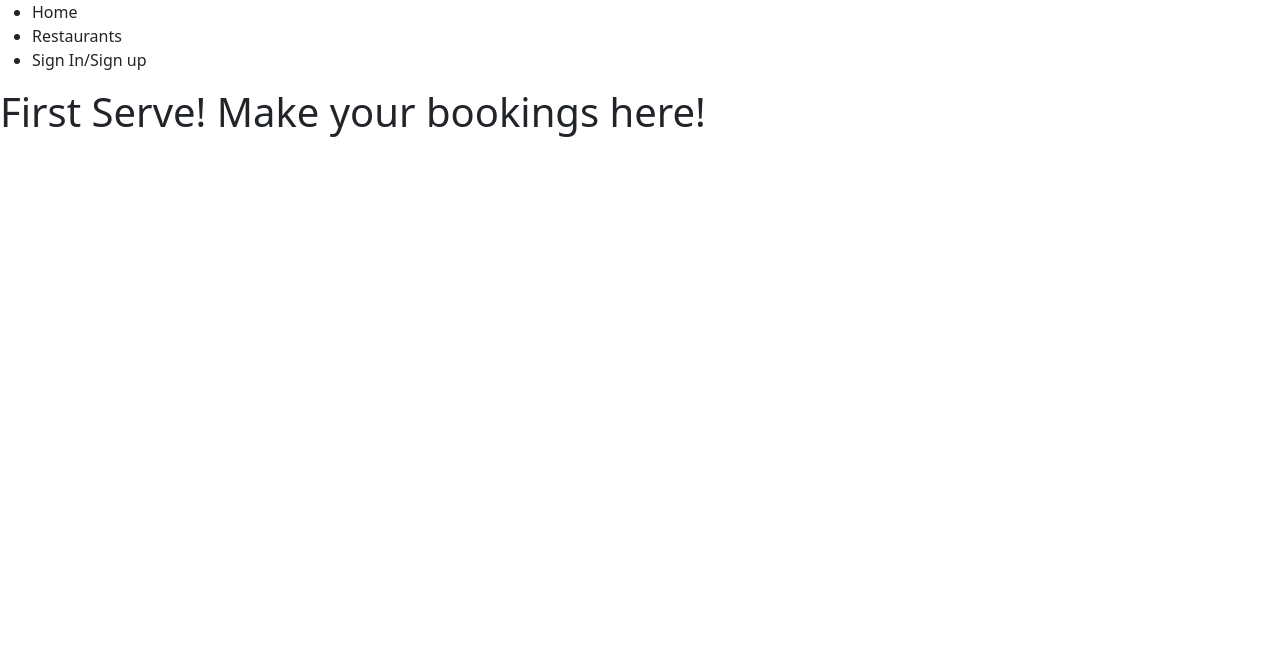
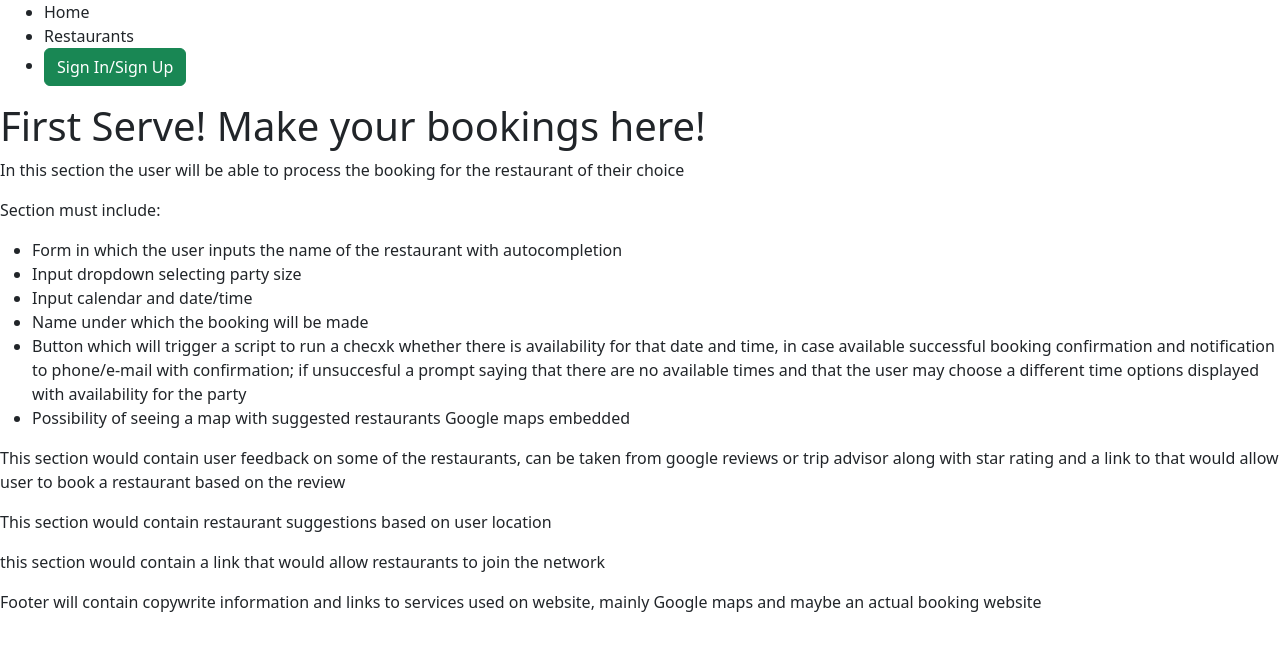
Before and after one commit to JMarabayev/first-serve, a plain HTML site: page index.html in a window 1280 px wide. Drawn offline with nearby package versions, Linux system fonts and the light colour scheme.

Commit message:
intial structuring checklist for each section along with functionality description

```diff
--- a/index.html
+++ b/index.html
@@ -8,26 +8,44 @@
     <title>Fist-Serve! First Book, First Serve!</title>
 </head>
 <body>
+<div class="container-fluid">
     <nav>
         <ul>
             <li>Home</li>
             <li>Restaurants</li>
-            <li>Sign In/Sign up</li>
+            <li><button class="btn btn-success">Sign In/Sign Up</button></li>
         </ul>
     </nav>
+</div>
     <h1> First Serve! Make your bookings here!</h1>
     <section id="booking">
-
+        <p>In this section the user will be able to process the booking for the restaurant of their choice</p>
+        <p>Section must include:</p>
+        <ul>
+            <li>Form in which the user inputs the name of the restaurant with autocompletion</li>
+            <li>Input dropdown selecting party size</li>
+            <li>Input calendar and date/time</li>
+            <li>Name under which the booking will be made</li>
+            <li>Button which will trigger a script to run a checxk whether there is availability for that date and time,
+                in case available successful booking confirmation and notification to phone/e-mail with confirmation;
+                if unsuccesful a prompt saying that there are no available times and that the user may choose a different
+                time options displayed with availability for the party</li>
+            <li>Possibility of seeing a map with suggested restaurants Google maps embedded</li>
+        </ul>
     </section>
     <section id="customer feedback">
-
+        <p>This section would contain user feedback on some of the restaurants, can be taken from google reviews or trip advisor along with star rating and a link to that would allow user to book a restaurant based on the review</p>
     </section>
     <section id="restaurants">
+        <p>This section would contain restaurant suggestions based on user location</p>
+    </section>
+    <section id="Join">
+        <p> this section would contain a link that would allow restaurants to join the network</p>
+    </section>
+    <footer>
+        <p>Footer will contain copywrite information and links to services used on website, mainly Google maps and maybe an actual booking website</p>
+    </footer>
 
-    </section>
-    <section id="map">
-
-    </section>
     <script src="https://cdn.jsdelivr.net/npm/bootstrap@5.2.3/dist/js/bootstrap.bundle.min.js" integrity="sha384-kenU1KFdBIe4zVF0s0G1M5b4hcpxyD9F7jL+jjXkk+Q2h455rYXK/7HAuoJl+0I4" crossorigin="anonymous"></script>
 </body>
 </html>
```
